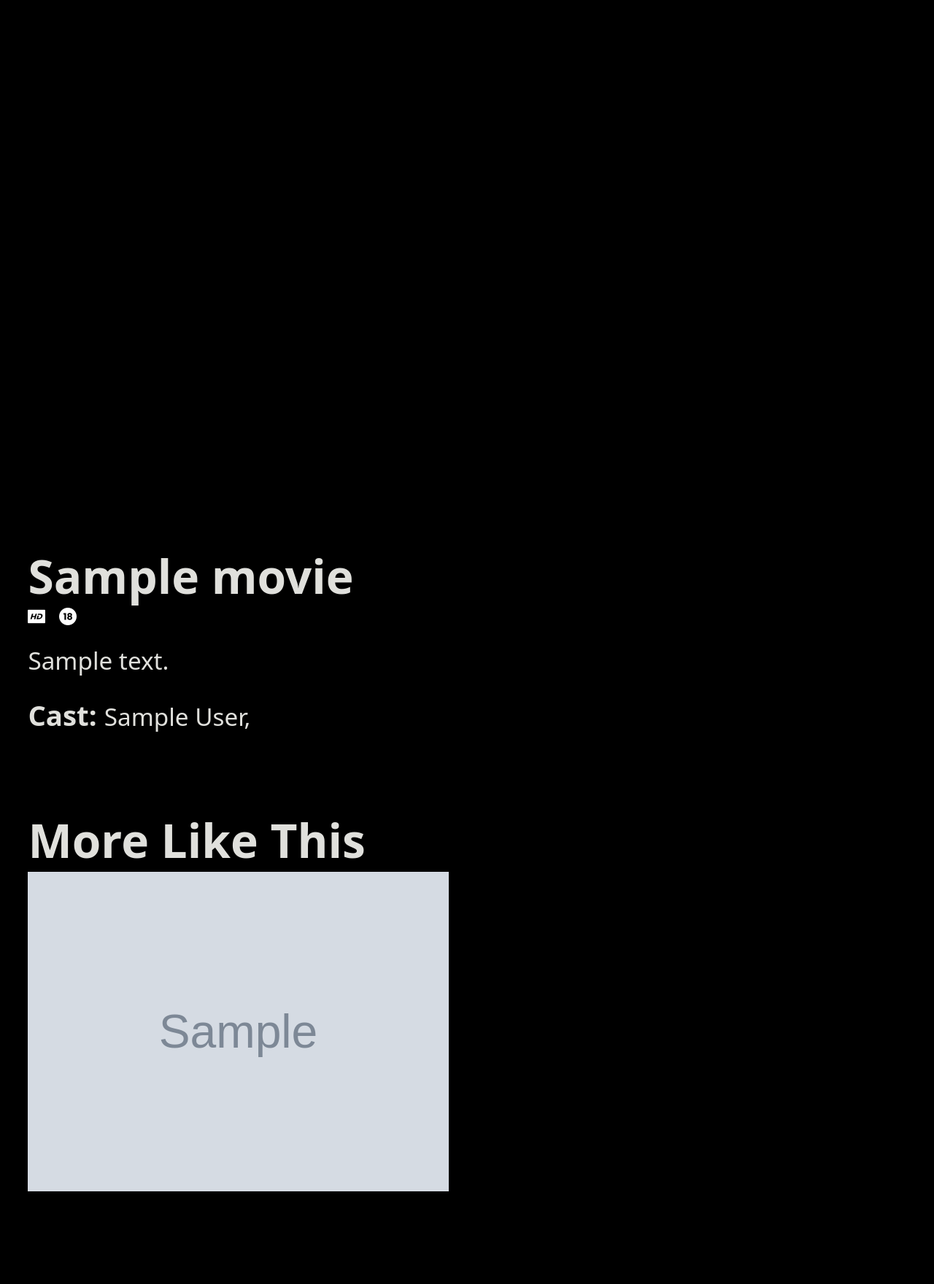
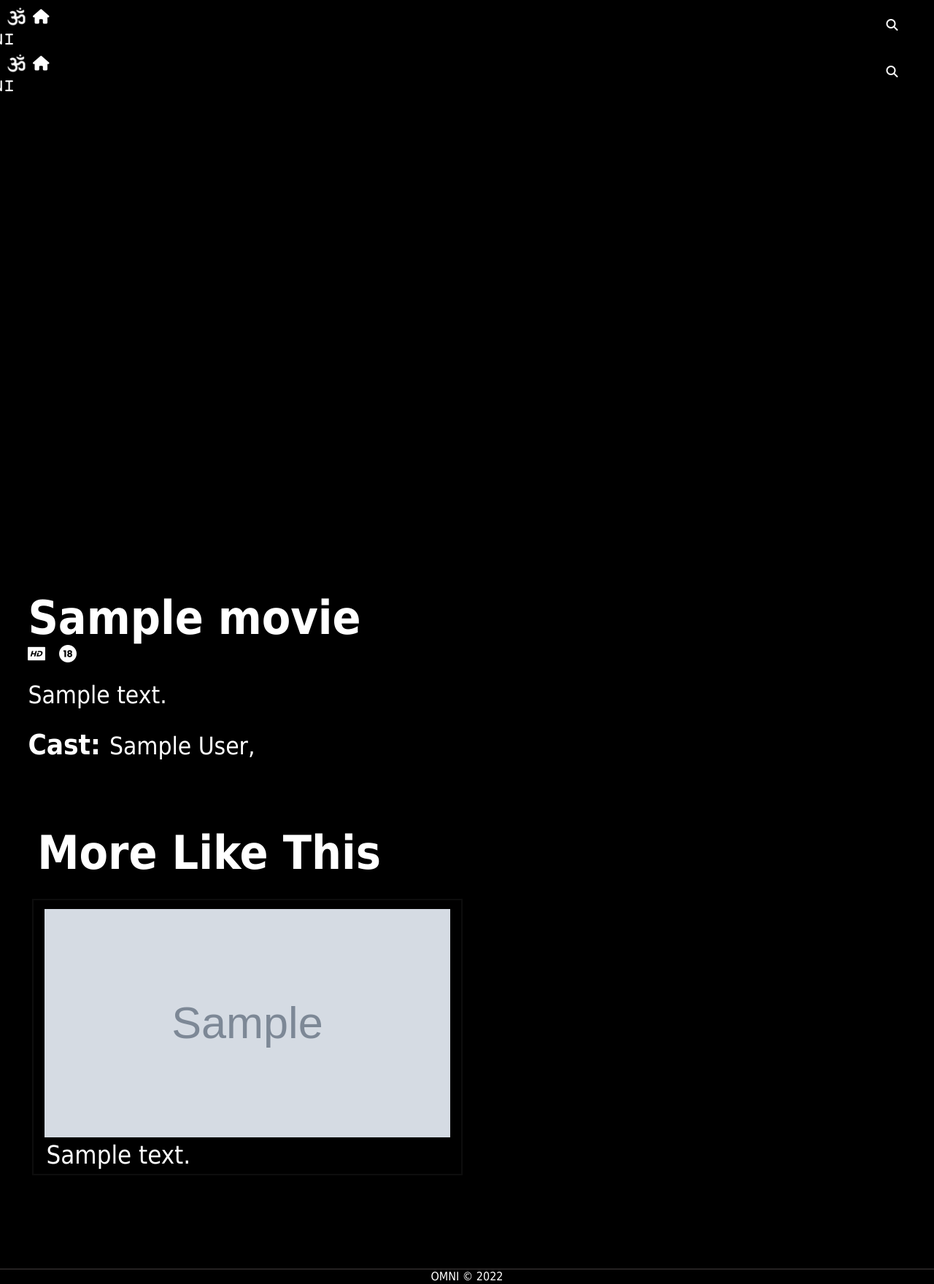
Before and after one commit to cecilia-89/omni, a Flask app: template templates/movie.html in a window 1280 px wide. Shown: the whole page at 73% size. Before the commit the page ends 1633 px from the top, so only its background shows below. Run offline with Flask 2, Linux system fonts and the light colour scheme; the template is opened without the code that fills it: most values are stand-ins (such as "Sample title", 1, 10 or a date in 2020); grey boxes marked "Sample" are stand-in pictures; some libraries are stand-ins or nearby versions.

Commit message:
implemeted search feature

```diff
--- a/main.py
+++ b/main.py
@@ -1,16 +1,17 @@
 #!/usr/bin/python3
 """starts a simple flask web app"""
-from flask import Flask, render_template
+from flask import Flask, render_template, request, jsonify
 from models import storage
 from models.actor import Actor
 from models.genre import Genre
 from models.movie import Movie
+from api.v1.flask_app import *
 import uuid
 
 app = Flask(__name__)
 movies = storage.all(Movie)
 
-@app.route('/omni/', strict_slashes=False)
+@app.route('/', strict_slashes=False)
 def omni():
     """returns variables to practice.html template"""
     movies = storage.all(Movie)
@@ -22,7 +23,7 @@
                            count=count
                            )
 
-@app.route('/omni/<movie_id>', strict_slashes=False)
+@app.route('/<movie_id>', strict_slashes=False)
 def omni_movie(movie_id):
     movie = storage.get(Movie, movie_id)
     items = [item for item in movies if movie.id != item.id]
@@ -33,8 +34,11 @@
                             movie=movie,
                             recommended=recommended)
 
+@app.route('/search', methods=['GET'], strict_slashes=False)
+def search():
 
-
+   movies = [movie.to_dict() for movie in storage.all(Movie)]
+   return jsonify(movies)
 
 
 @app.teardown_appcontext
--- a/static/styles/common.css
+++ b/static/styles/common.css
@@ -1,7 +1,7 @@
 body {
 	box-sizing:border-box;
 	margin:0;
-	font-family: system-ui, -apple-system, BlinkMacSystemFont, 'Segoe UI', Roboto, Oxygen, Ubuntu, Cantarell, 'Open Sans', 'Helvetica Neue', sans-serif;
+	font-family:'Segoe UI Light', Tahoma, Geneva, Verdana, sans-serif;
 	overflow-x: hidden;
 }
 
--- a/static/styles/footer.css
+++ b/static/styles/footer.css
@@ -13,5 +13,4 @@
 	padding: 10px auto;
 	color:white;
 	font-weight: 500;
-
 }
--- a/static/styles/header.css
+++ b/static/styles/header.css
@@ -1,36 +1,28 @@
 nav {
 	background-color:hsl(0, 0%, 0%);
 	width: 100%;
-	display: flex;
-	align-items: center;
+	display:flex;
 }
 
 nav > div:nth-child(2) {
-	display:flex;
+	/* display:flex; */
 	width:100%;
-	justify-content: flex-end;
-	align-items: center;
-	gap:3%;
+	position: relative;
+	padding:1% 2% 0 0;
+	gap:2%;
 }
 
-nav > div:first-child {
-	display:flex;
-	align-items: center;
-	padding-left:3%;
+.search {
+	width:50vw;
+	opacity: 1;
 }
+
 
 #home_logo {
 	display: block;
 	background-repeat: no-repeat;
 	background-position:center;
 	width:45px;
-}
-
-form {
-	position:relative;
-	height: 100%;
-	align-items: center;
-	justify-content: center;
 }
 
 
@@ -41,28 +33,45 @@
 	padding-top: 1%;
 	color: rgb(255, 255, 255);
 	outline: 0;
-	width:0;
-	text-indent: 3%;
-	transition: all 0.5s ease-in-out;
+	width:10%;
+	opacity: 0;
+	text-indent: 4%;
+	transition: width 0.5s ease-in-out;
+	transition-delay: 5ms;
 	font-size: 20px;
-
+	float: right;
 }
 
-.dropdown {
-	width:85%;
-	background: red;
-	margin:0;
-	border-radius: 10px;
+.search-wrap > div {
+	width: 50%;
+	float: right;
+	position: relative;
 }
 
+.search-wrap ul {
+	background: rgb(255, 255, 255);
+	position: absolute;
+	width:100%;
+	top:calc(100% + 0.18em);
+	border-radius: 5px;
+	list-style: none;
+	margin: 0;
+	padding: 0;
+	z-index:3
+}
+
+
 .fa-magnifying-glass {
-	color:rgb(255, 255, 255);
-	font-size: 20px;
+	position:absolute;
+	bottom:35%;
+	right:4%;
+	color:white;
+	font-size: 100%;
 	transition: width 0.5s ease-in-out;
 }
 
-form:hover .fa-magnifying-glass {
-	font-size: 30px;
+.fa-magnifying-glass:hover {
+	cursor:pointer;
 }
 
 .fa-house {
@@ -81,6 +90,9 @@
 	margin-left: -10px;
 }
 
+.slider img {
+	height:100%;
+}
 
 nav button {
 	background: rgba(0, 0, 0, 0);
@@ -93,7 +105,7 @@
 	cursor:pointer;
 }
 
-form:hover [data-search] {
-	width: 35vw;
+.visible {
 	opacity:1;
+	width:100%;
 }
--- a/static/styles/movie.css
+++ b/static/styles/movie.css
@@ -10,7 +10,7 @@
 	padding-top:2%;
 }
 
-.movie-info > div {
+.movie-info > div:not(:nth-child(5)):not(:last-child) {
 	padding-left: 3%;
 }
 
@@ -25,9 +25,9 @@
 }
 
 .movie-info > div:nth-child(5) {
-	padding:8% 0 0 3%;
+	padding-top:8%;
 	font-size:5vw;
-	font-weight: 700;
+	font-weight: bold;
 }
 
 .movie-info span:first-of-type {
@@ -37,12 +37,12 @@
 
 .movie-info > span:first-of-type {
 	font-size:2.5vw;
-	color:rgb(193, 195, 197);
+	color:rgb(255, 255, 255);
 	font-weight:600;
 }
 
 .movie-info > div {
-	color:rgb(224, 224, 220);
+	color:rgb(255, 255, 255);
 
 }
 
@@ -60,6 +60,10 @@
 .icons {
 	display:flex;
 	gap: 1.5%;
+}
+
+.fa-house {
+	cursor: pointer;
 }
 
 .rated_13 {
@@ -83,13 +87,38 @@
 
 .recommended {
 	display:grid;
-	grid-template-columns: repeat(2, 49%);
-	justify-content:center;
-	column-gap: 2%;
-	padding: 0 5%;
+	grid-template-columns: repeat(2, 48%);
+	margin: 0 2%;
+	column-gap: 1%;
+	row-gap: 2%;
+	justify-content: center;
 }
 
 .recommended img {
-	width:100%;
-	height:100%;
+	width:95%;
+	padding-top: 2%;
+	box-shadow: 3px;
+	aspect-ratio: 16/9;
 }
+
+.movie-info > div:nth-child(5){
+	padding: 7% 0 2% 4%;
+}
+
+.summary {
+	overflow: hidden;
+	display: -webkit-box;
+	-webkit-box-orient: vertical;
+	-webkit-line-clamp: 2;
+	font-size:2.7vw;
+	text-align: left;
+	padding:0 3% 1% 3%;
+}
+
+.similar {
+	border:2px solid hsl(0, 0%, 5%);
+}
+
+.similar > div:first-child {
+	text-align: center;
+}
--- a/static/styles/recent.css
+++ b/static/styles/recent.css
@@ -44,7 +44,6 @@
 	width: 100vw;
 	height: auto;
 	object-fit: cover;
-
 }
 
 .recent_movie p {
@@ -75,9 +74,11 @@
 	padding:0;
 }
 
+
 button i {
 	margin-right:3%;
 }
+
 .hide {
 	display: none;
 }
--- a/templates/movie.html
+++ b/templates/movie.html
@@ -7,12 +7,27 @@
 	<link rel="stylesheet" href="../static/styles/common.css">
 	<link rel="icon" type="image/x-icon" href="../static/images/favicon.ico">
 	<link rel="stylesheet" href="../static/styles/movie.css">
+	<link rel="stylesheet" href="../static/styles/header.css">
+	<link rel="stylesheet" href="../static/styles/footer.css">
+	<script src="https://kit.fontawesome.com/e8b132ab7c.js" crossorigin="anonymous"></script>
 	<title>OMNI - {{movie.title}}</title>
 </head>
 <body>
+	<nav>
+		<div>
+			<img id="home_logo" src="../static/images/omni.ico" alt="">
+			<i class="fa-solid fa-n"></i>
+			<i class="fa-solid fa-i"></i>
+		</div>
+		<div>
+			<input data-search type="text" placeholder="   Search {{ count }} Movies..." name="" id="">
+			<i class="fa-solid fa-magnifying-glass"></i>
+			<a href="{{ url_for('omni') }}"><i class="fa-solid fa-house"></i></a>
+		</div>
+	</nav>
 	<div class="container">
 		<div class="iframe">
-			<iframe src="{{movie.url}}?warningTitle=0&amp;peertubeLink=0" allow="fullscreen"  frameborder="0"></iframe>
+			<iframe src="{{movie.url}}" allow="fullscreen"  frameborder="0"></iframe>
 		</div>
 
 		<div class="movie-info">
@@ -39,10 +54,25 @@
 			<div>More Like This</div>
 			<div class="recommended">
 				{%for movie in recommended%}
-				<div><a href="{{ url_for('omni_movie', movie_id=movie.id) }}"><img src={{movie.thumbnail}} alt=""></a></div>
+				<div class="similar">
+					<div>
+						<a href="{{ url_for('omni_movie', movie_id=movie.id) }}">
+							<img src={{movie.thumbnail}} alt="">
+						</a>
+					</div>
+					<div class="summary">
+						{{movie.description}}
+					</div>
+				</div>
+
 				{%endfor%}
 			</div>
 		</div>
+		<footer>
+			<p>OMNI &#169; 2022</p>
+		</footer>
 	</div>
+
+	<script src="../static/scripts/main.js"></script>
 </body>
 </html>
```
Also changed, not shown: api/v1/views/movies.py (+17 -3 lines), example.html (+8 -1 lines), static/scripts/main.js (+45 -0 lines), templates/index.html (+8 -8 lines).
